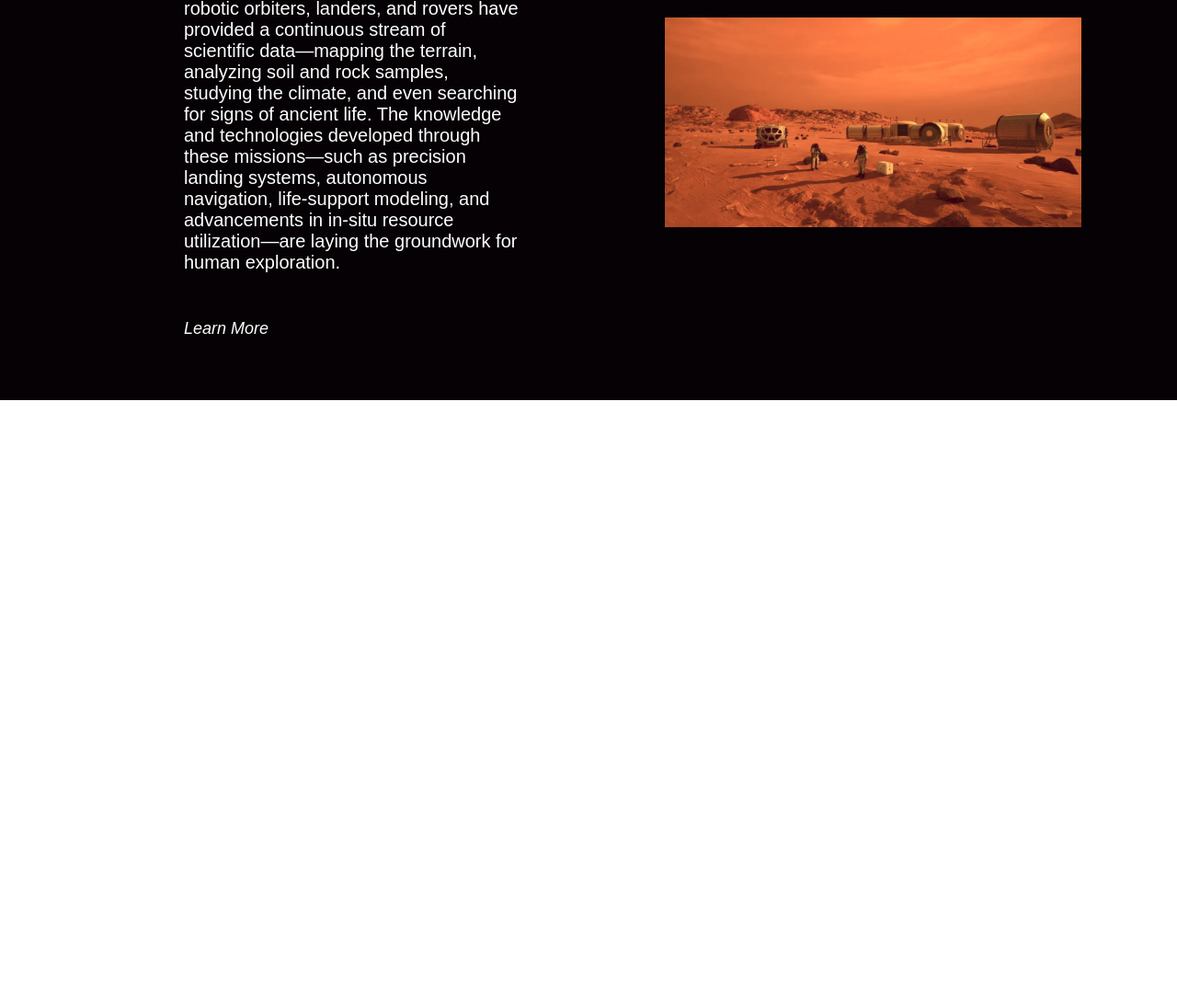
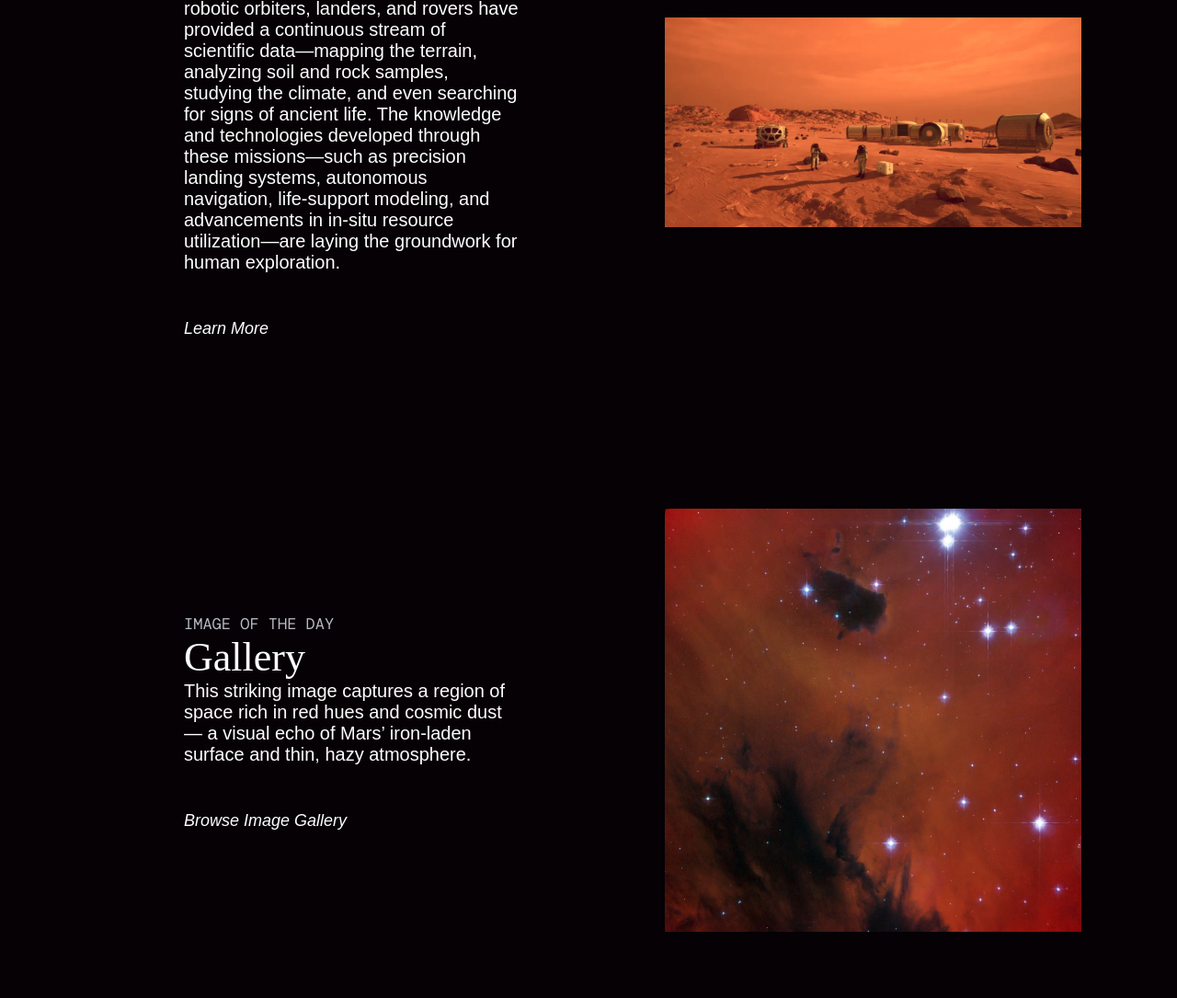
Before and after one commit to OleKodehode/Planet_Mars_Project, a plain HTML site: page index.html in a window 1280 px wide. Shown: the part 1945-3030 px from the top of the page at 92% size. Before the commit the page ends 2380 px from the top, so only its background shows below. Drawn offline with nearby package versions, Linux system fonts and the light colour scheme; a web font is replaced by a local one.

Commit message:
draft of gallery section

```diff
--- a/index.html
+++ b/index.html
@@ -170,7 +170,27 @@
           </article>
         </article>
         <article class="media_box">
-          <img src="./img/photo_2025-06-04_13-02-03.jpg" alt="Mars Photo" />
+          <img
+            src="./img/photo_2025-06-04_13-02-03.jpg"
+            alt="Astronauts on Mars"
+          />
+        </article>
+      </section>
+      <section id="exploration">
+        <article class="text_box">
+          <p class="small_headline">IMAGE OF THE DAY</p>
+          <p class="article_headline">Gallery</p>
+          <p>
+            This striking image captures a region of space rich in red hues and
+            cosmic dust — a visual echo of Mars’ iron-laden surface and thin,
+            hazy atmosphere.
+          </p>
+          <article class="subtitle_box">
+            <a class="subtitle" href="">Browse Image Gallery</a>
+          </article>
+        </article>
+        <article class="media_box">
+          <img src="./img/potw1115a.jpg" alt="Mars Photo" />
         </article>
       </section>
     </main>
```
